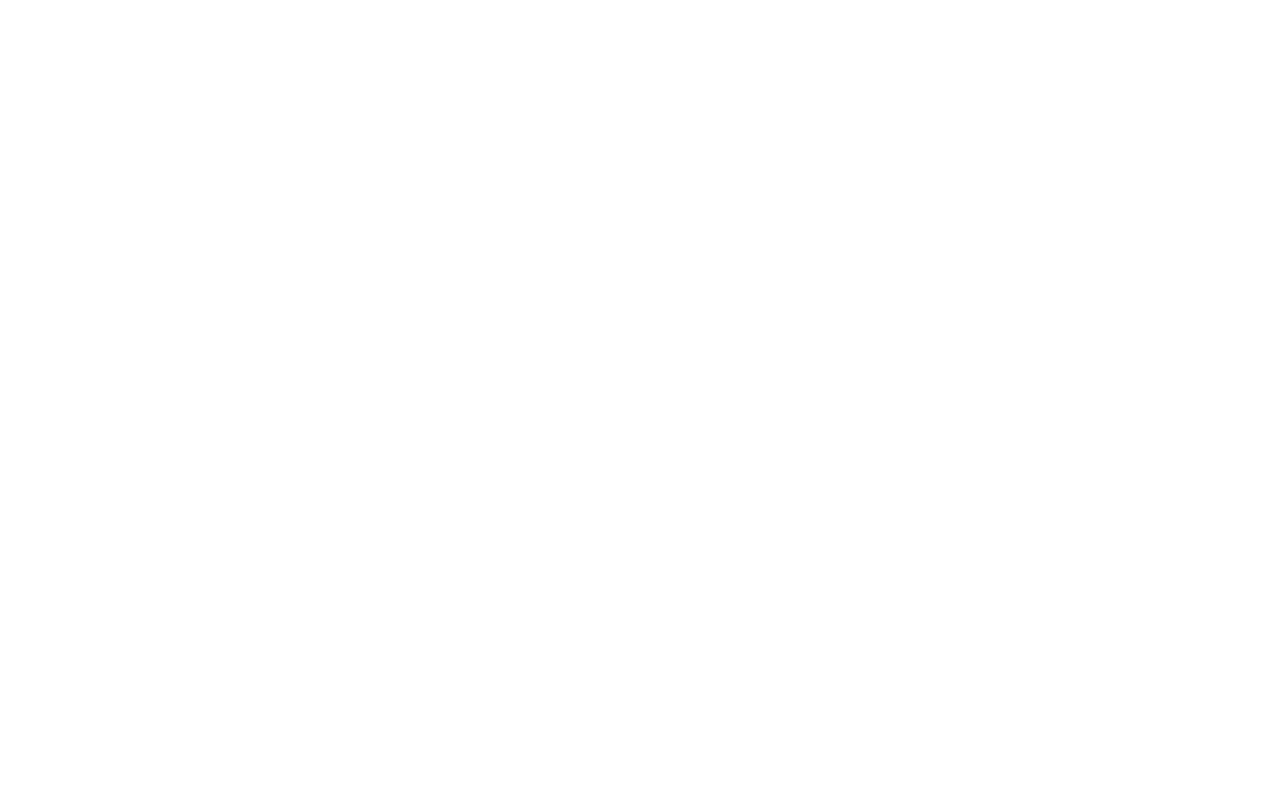
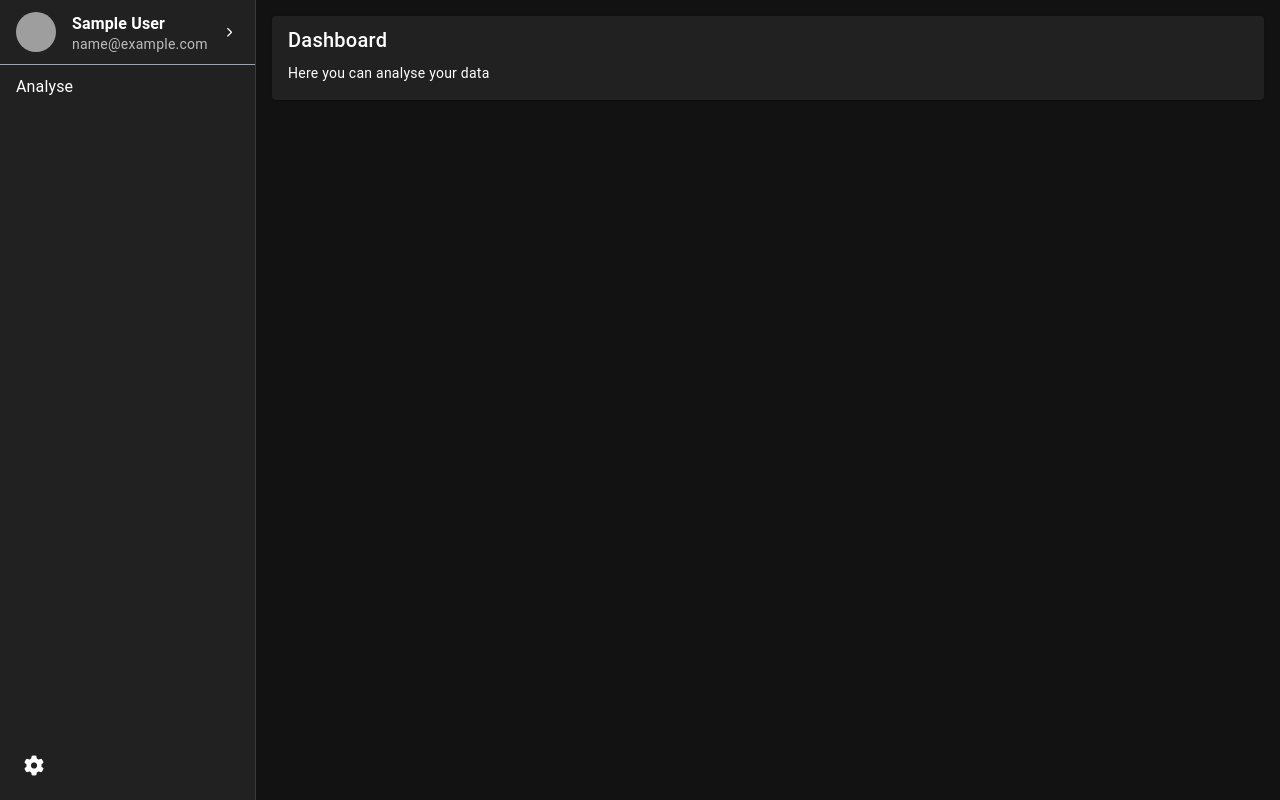
Before and after one commit to Flipvo-com/monkey_coinbase_frontEnd, a Vue app: page /dashboard/analyse in a window 1280 px wide. Before the commit this address had no page. Built offline with nearby package versions, Linux system fonts and the light colour scheme; sample sign-in values are in the browser's storage; grey boxes are pictures that could not be loaded.

Commit message:
:lipstick:

```diff
--- a/src/main.ts
+++ b/src/main.ts
@@ -34,6 +34,9 @@
             fa,
         },
     },
+    theme: {
+        defaultTheme: 'dark',
+    },
 })
 const app = createApp(App)
 
--- a/src/router/index.ts
+++ b/src/router/index.ts
@@ -40,19 +40,43 @@
             __auth: false
         },
         component: () => import('@/views/RegisterView.vue')
-    }
-    // {
-    //     path: '/dashboard',
-    //     name: 'dashboard',
-    //     meta: {
-    //         __name: 'dashboard',
-    //         __auth: true
-    //     },
-    //     redirect: {name: 'monitor'},
-    //     component: () => import('@/views/DashboardView.vue'),
-    //     children: [
-    //     ]
-    // },
+    },
+    {
+        path: '/dashboard',
+        name: 'dashboard',
+        meta: {
+            __name: 'dashboard',
+            __auth: true
+        },
+        redirect: {name: 'analyse'},
+        component: () => import('@/views/DashboardView.vue'),
+        children: [
+            {
+                path: 'analyse',
+                name: 'analyse',
+                meta: {
+                    __name: 'analyse',
+                    __auth: true
+                },
+                components: {
+                    dashboard:() => import('@/views/Dashboard/Analyse.vue')
+                }
+            },
+            // {
+            //     path:'documents',
+            //     name:'documents',
+            //     meta:{
+            //         __name:'documents',
+            //         __auth:true
+            //     },
+            //     components:{
+            //         dashboard:{
+            //             template:'<h1>Documents</h1>'
+            //         }
+            //     }
+            // }
+        ]
+    },
 ]
 
 const router = createRouter({
--- a/src/stats/loginState.ts
+++ b/src/stats/loginState.ts
@@ -7,7 +7,7 @@
 interface LoginData {
     email: string;
     password: string;
-    accountType: string;
+    accountType?: string;
 }
 
 interface UserModel extends StudentType{
--- /dev/null
+++ b/src/views/Dashboard/analyse.vue
@@ -0,0 +1,13 @@
+<template>
+    <v-card>
+        <v-card-title>
+            <h1>Dashboard</h1>
+        </v-card-title>
+        <v-card-text>
+            <p>Here you can analyse your data</p>
+        </v-card-text>
+    </v-card>
+</template>
+<script setup lang="ts">
+
+</script>
--- /dev/null
+++ b/src/views/DashboardView.vue
@@ -0,0 +1,106 @@
+<template>
+    <v-app>
+        <v-navigation-drawer :rail="rail" expand-on-hover v-if="userLogin"
+                             permanent update:rail="()=>drawer" @click="rail = false">
+            <v-list color="blue">
+                <v-list-item prepend-avatar="https://randomuser.me/api/portraits/women/85.jpg">
+                    <template v-slot:append>
+                        <v-btn :icon="true" variant="text" size="20" @click.stop="rail = !rail">
+                            <v-icon size="10">{{ rail ? 'fa fa-chevron-left' : 'fa fa-chevron-right' }}</v-icon>
+                        </v-btn>
+                    </template>
+                    <v-list-item-title>
+                        <div class="_flex _gap-2">
+                            <b>
+                                {{ userLogin.name }}
+                            </b>
+                        </div>
+                    </v-list-item-title>
+                    <v-list-item-subtitle>
+                        {{ userLogin.email }}
+                    </v-list-item-subtitle>
+                </v-list-item>
+            </v-list>
+
+            <v-divider class="border-opacity-100 _border-gray-400"></v-divider>
+            <v-treeview :items="dashboardChildren" class="!_p-0" collapse-icon=""
+                        density="comfortable" expand-icon="">
+                <template v-slot:prepend="{ item  }">
+                    <router-link
+                        v-if="item.meta && item.meta.icon" :to="item.path" class="_ml-[-1rem] _pr-5 _pl-5">
+                        <v-icon>{{ item.meta.icon }}</v-icon>
+                    </router-link>
+                </template>
+                <template v-slot:title="{ item }">
+                    <router-link :to="item.path" class="_block _mr-[-1rem] _capitalize">
+                        {{ item.meta && item.meta.__name }}
+
+                    </router-link>
+                </template>
+            </v-treeview>
+
+            <template v-slot:append>
+                <v-list-item class="!_py-4 !px-2">
+                    <template v-slot:prepend>
+                        <v-menu open-on-hover>
+                            <template v-slot:activator="{ props }">
+                                <v-btn density="comfortable" flat :icon="true" v-bind="props">
+                                    <v-icon size="20">fa fa-cog</v-icon>
+                                </v-btn>
+                            </template>
+                            <v-list width="250">
+                                <v-list-item density="compact" link @click="logout">
+                                    <template v-slot:prepend>
+                                        <v-icon>fa fa-door-open</v-icon>
+                                    </template>
+                                    <v-list-item-title>
+                                        Logout
+                                    </v-list-item-title>
+                                </v-list-item>
+                                <v-list-item density="compact" link @click="toggleTheme">
+                                    <template v-slot:prepend>
+                                        <v-icon>{{theme.global.current.value.dark?'fa fa-sun':'fa fa-moon'}}</v-icon>
+                                    </template>
+                                    <v-list-item-title>
+                                        Toggle Theme
+                                    </v-list-item-title>
+                                </v-list-item>
+                            </v-list>
+                        </v-menu>
+                    </template>
+                </v-list-item>
+            </template>
+        </v-navigation-drawer>
+        <v-main class="_flex _flex-col">
+            <div class="_p-4 _flex _flex-col _flex-1">
+                <router-view name="dashboard"></router-view>
+            </div>
+        </v-main>
+    </v-app>
+</template>
+<script setup lang="ts">
+import {type Ref, ref, type UnwrapRef} from "vue";
+import type {RouteRecordRaw} from "vue-router";
+import {loginState} from "@/stats/loginState";
+import router from "@/router";
+import {useTheme} from "vuetify";
+
+const rail = ref(false);
+const {userLogin, logout} = loginState();
+const dashboardRoute: RouteRecordRaw =
+    router.options.routes.find(route => route.name === 'dashboard') as RouteRecordRaw;
+const dashboardChildren: Ref<UnwrapRef<RouteRecordRaw>[]> = ref(dashboardRoute?.children || []);
+const theme = useTheme()
+
+dashboardChildren.value = dashboardRoute?.children!.filter((i: RouteRecordRaw) => {
+    if (i.meta) {
+        return i.meta["sidebar"] !== false
+    } else {
+        return false
+    }
+}) || [];
+
+const toggleTheme =()=>{
+    theme.global.name.value = theme.global.current.value.dark ? 'light' : 'dark'
+}
+</script>
--- a/src/views/HomeView.vue
+++ b/src/views/HomeView.vue
@@ -31,7 +31,8 @@
             <v-btn text>Markets</v-btn>
             <v-btn text>Features</v-btn>
             <v-btn text>About</v-btn>
-            <v-btn text>Contact</v-btn>
+            <router-link :to="{name:'login'}" >login</router-link>
+            <router-link :to="{name:'register'}" >register</router-link>
         </v-app-bar>
 
         <v-main>
--- a/src/views/LoginView.vue
+++ b/src/views/LoginView.vue
@@ -20,6 +20,14 @@
                                       density="comfortable" variant="solo"></v-text-field>
                         <v-text-field label="Password" v-model="password" type="password"
                                       density="comfortable" variant="solo"></v-text-field>
+
+                        <div>
+                            <p>
+                                if you don't have an account, please
+                                <router-link class="_text-blue-400"
+                                    :to="{name:'register'}">register</router-link>
+                            </p>
+                        </div>
                     </v-card-text>
                     <v-card-actions>
                         <v-btn color="primary"
@@ -47,7 +55,6 @@
     await login({
         email: email.value,
         password: password.value,
-        accountType: accountType.value
     }).catch((e) => {
         loginLoading.value = false;
         console.log('error', e)
--- a/src/views/RegisterView.vue
+++ b/src/views/RegisterView.vue
@@ -1,10 +1,83 @@
 <template>
-<!-- register user-->
-<v-card flat>
-   <p>register</p>
-</v-card>
 
+    <v-app>
+        <v-main>
+            <div class="_flex _justify-center _items-center _h-screen _flex-col _gap-4">
+                <router-link :to="{name:'home'}">
+                    <v-icon size="100" color="primary">fa-duotone fa-solid fa-monkey</v-icon>
+                </router-link>
+
+                <v-card class="_w-96" :loading="loadingProgress" >
+                    <v-card-title class="_text-center">Register now </v-card-title>
+                    <v-card-text>
+
+                        <div class="_py-2">
+<!--                            <v-alert v-if="loginError" type="error" variant="tonal" density="comfortable">-->
+<!--                                {{ loginError }}-->
+<!--                            </v-alert>-->
+                        </div>
+
+                        <v-text-field label="Name" v-model="formDetails.name"
+                                      density="comfortable" variant="solo"></v-text-field>
+                        <v-text-field label="Email" v-model="formDetails.email"
+                                      density="comfortable" variant="solo"></v-text-field>
+                        <v-text-field label="Password" v-model="formDetails.password" type="password"
+                                      density="comfortable" variant="solo"></v-text-field>
+                        <v-text-field label="Confirm Password" v-model="formDetails.password_confirmation" type="password"
+                                        density="comfortable" variant="solo"></v-text-field>
+
+                        <div>
+                            <p>
+                                if you have an account, please <router-link  class="_text-blue-400"
+                                                                             :to="{name:'login'}">login</router-link>
+                            </p>
+                        </div>
+
+                    </v-card-text>
+                    <v-card-actions>
+                        <v-btn color="primary"
+                               @click="attemptRegister">Register
+                        </v-btn>
+                    </v-card-actions>
+                </v-card>
+            </div>
+        </v-main>
+    </v-app>
 </template>
 <script setup lang="ts">
 
+import {ref} from "vue";
+import axios from "axios";
+import {loginState} from "@/stats/loginState";
+
+const {login} = loginState();
+const loadingProgress = ref(false);
+const formDetails = ref({
+    name: '',
+    email: '',
+    password: '',
+    password_confirmation : ''
+
+});
+
+const attemptRegister = async () => {
+    loadingProgress.value = true;
+
+    await axios.post(import.meta.env.VITE_API_URL + '/register', formDetails.value).then((response) => {
+        console.log(response.data);
+        login({
+            email: formDetails.value.email,
+            password: formDetails.value.password,
+        }).catch((e) => {
+            console.log('error', e)
+            loadingProgress.value = false;
+        })
+    }).catch((e) => {
+        console.log('error', e)
+        loadingProgress.value = false;
+    })
+
+}
+
+
 </script>
```
